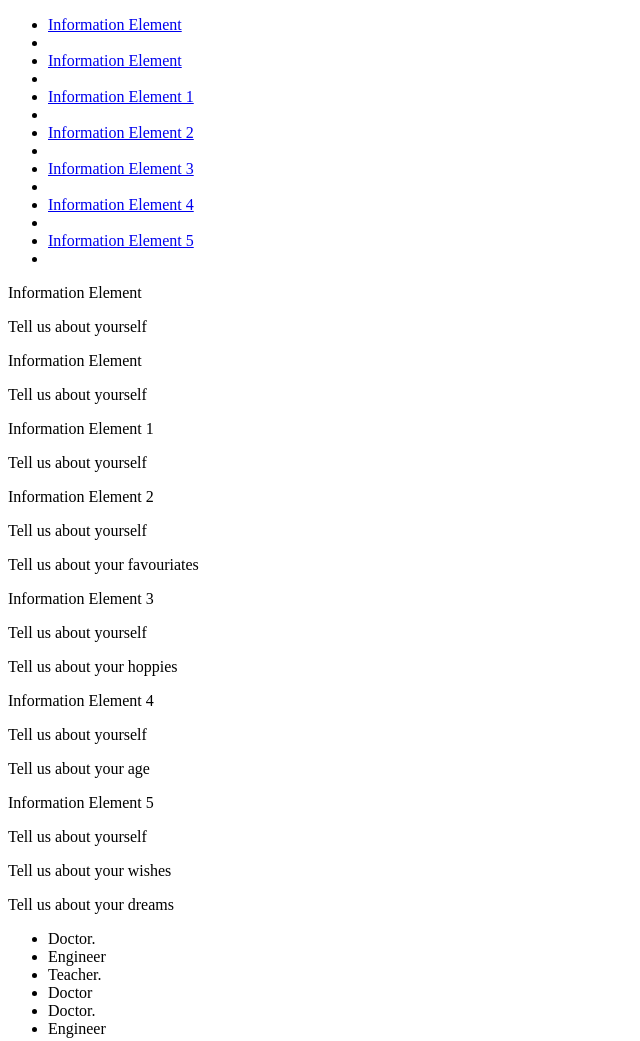
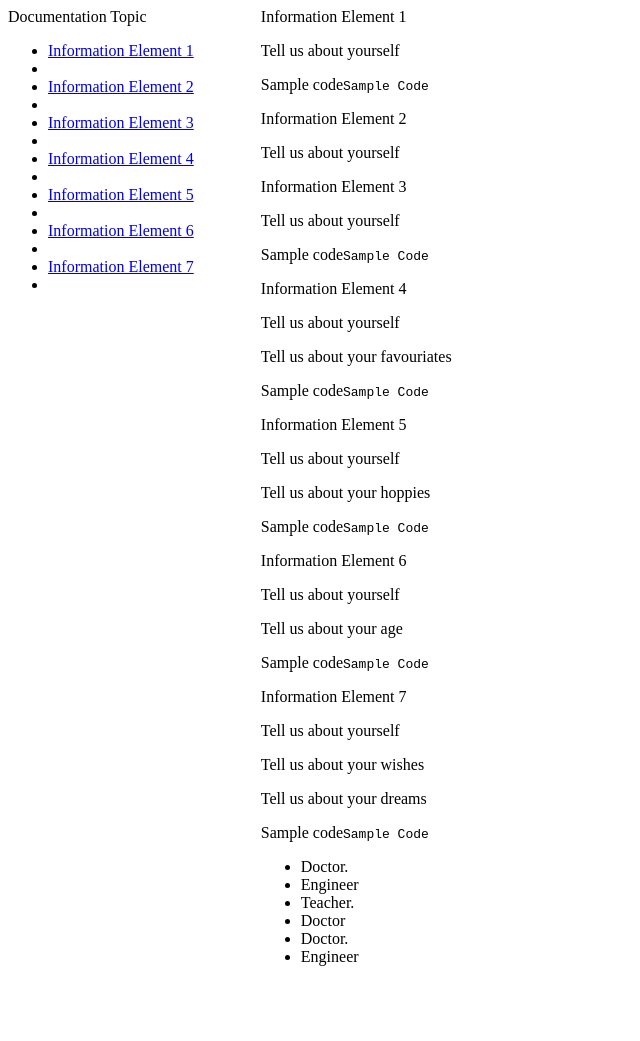
Before and after one commit to Beshoy-Fares/Beshoy-Edwin-Microverse, a plain HTML site: page index.html in a window 1280 px wide. Shown: the whole page, without its empty margins (0-640 px from the left). After the commit the page ends 982 px from the top, so only its background shows below. Drawn offline with Linux system fonts and the light colour scheme.

Commit message:
Edwin points 10 - 16

```diff
--- a/index.html
+++ b/index.html
@@ -9,40 +9,45 @@
   <body>
     <script src="https://cdn.freecodecamp.org/testable-projects-fcc/v1/bundle.js"></script>
     <nav id="navbar">
+      <header>
+        Documentation Topic
+      </header>
       <ul>
-        <li><a class="nav-link" href="#Information_111">Information Element</a><li>
-        <li><a class="nav-link" href="#Information_11">Information Element</a><li>
-        <li><a class="nav-link" href="#Information_1">Information Element 1</a><li>
-        <li><a class="nav-link" href="#Information_2">Information Element 2</a><li>
-        <li><a class="nav-link" href="#Information_3">Information Element 3</a><li>
-        <li><a class="nav-link" href="#Information_4">Information Element 4</a><li>
-        <li><a class="nav-link" href="#Information_5">Information Element 5</a><li>
+        <li><a class="nav-link" href="#Information_Element_1">Information Element 1</a><li>
+        <li><a class="nav-link" href="#Information_Element_2">Information Element 2</a><li>
+        <li><a class="nav-link" href="#Information_Element_3">Information Element 3</a><li>
+        <li><a class="nav-link" href="#Information_Element_4">Information Element 4</a><li>
+        <li><a class="nav-link" href="#Information_Element_5">Information Element 5</a><li>
+        <li><a class="nav-link" href="#Information_Element_6">Information Element 6</a><li>
+        <li><a class="nav-link" href="#Information_Element_7">Information Element 7</a><li>
       </ul>
     </nav>
     <main id="main-doc">
-      <section class="main-section" id="Information_111">
-        <header>Information Element</header>
+      <section class="main-section" id="Information_Element_1">
+        <header>Information Element 1</header>
+        <article>
+          <p>
+            Tell us about yourself
+          </p>
+          <p>Sample code<code>Sample Code</code></p>
+      </section>
+      <section class="main-section" id="Information_Element_2">
+        <header>Information Element 2</header>
         <article>
           <p>
             Tell us about yourself
           </p>
       </section>
-      <section class="main-section" id="Information_11">
-        <header>Information Element</header>
+      <section class="main-section" id="Information_Element_3">
+        <header>Information Element 3</header>
         <article>
           <p>
             Tell us about yourself
           </p>
+          <p>Sample code<code>Sample Code</code></p>
       </section>
-      <section class="main-section" id="Information_1">
-        <header>Information Element 1</header>
-        <article>
-          <p>
-            Tell us about yourself
-          </p>
-      </section>
-      <section class="main-section" id="Information_2">
-        <header>Information Element 2</header>
+      <section class="main-section" id="Information_Element_4">
+        <header>Information Element 4</header>
         <article>
           <p>
             Tell us about yourself
@@ -50,9 +55,10 @@
           <p>
             Tell us about your favouriates
           </p>
+          <p>Sample code<code>Sample Code</code></p>
       </section>
-      <section class="main-section" id="Information_3">
-        <header>Information Element 3</header>
+      <section class="main-section" id="Information_Element_5">
+        <header>Information Element 5</header>
         <article>
           <p>
             Tell us about yourself
@@ -60,9 +66,10 @@
           <p>
             Tell us about your hoppies
           </p>
+          <p>Sample code<code>Sample Code</code></p>
       </section>
-      <section class="main-section" id="Information_4">
-        <header>Information Element 4</header>
+      <section class="main-section" id="Information_Element_6">
+        <header>Information Element 6</header>
         <article>
           <p>
             Tell us about yourself
@@ -70,9 +77,10 @@
           <p>
             Tell us about your age
           </p>
+          <p>Sample code<code>Sample Code</code></p>
       </section>
-      <section class="main-section" id="Information_5">
-        <header>Information Element 5</header>
+      <section class="main-section" id="Information_Element_7">
+        <header>Information Element 7</header>
         <article>
           <p>
             Tell us about yourself
@@ -83,6 +91,7 @@
           <p>
             Tell us about your dreams
           </p>
+          <p>Sample code<code>Sample Code</code></p>
           <ul>
             <li>
              Doctor.
@@ -108,4 +117,21 @@
 
     <script  src="js/index.js"></script>
   </body>
+  <style>
+    #navbar {
+      width: 20%;
+      position: fixed;
+    }
+
+    #main-doc {
+      width: 80%;
+      float: right;
+    }
+
+    @media (max-width: 600px) {
+      #main-doc {
+        float: none;
+      }
+    }
+  </style>
 </html>
```
